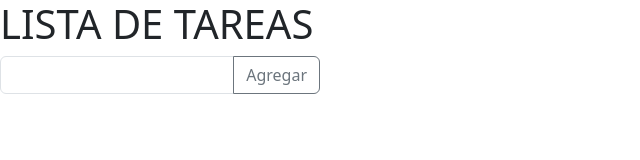
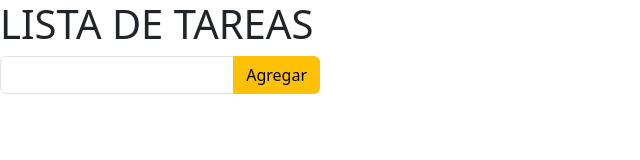
Before and after one commit to Sheilagarc/TRABAJO-RAMAS-SHEILA, a plain HTML site: page index.html in a window 1280 px wide. Shown: the whole page, without its empty margins (0-640 px from the left). Drawn offline with nearby package versions, Linux system fonts and the light colour scheme.

Commit message:
modificacion index.html

```diff
--- a/index.html
+++ b/index.html
@@ -15,7 +15,7 @@
     <div class="w-25 p3">
         <div class="input-group mb-3">
             <input type="text" class="form-control" aria-label="Recipient's username" aria-describedby="button-addon2">
-            <button class="btn btn-outline-secondary" type="button" id="button-addon2">Agregar</button>
+            <button class="btn btn-warning" type="button" id="button-addon2">Agregar</button>
         </div>
 
             <ol id="lista" class="list-group">
```
